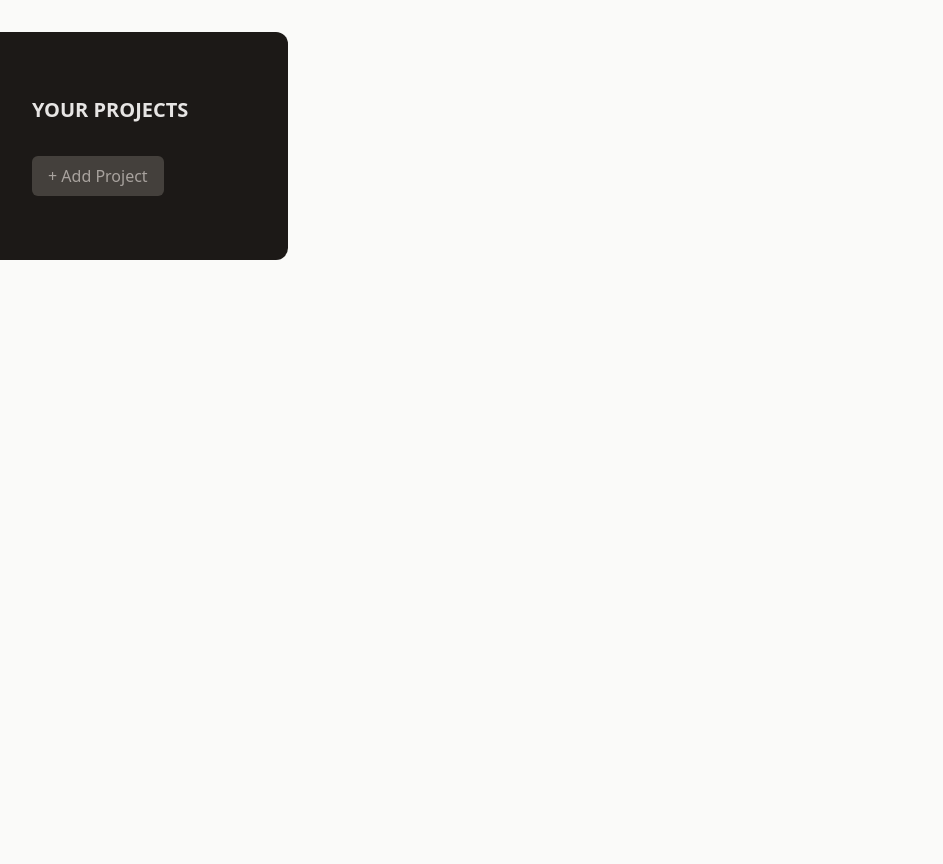
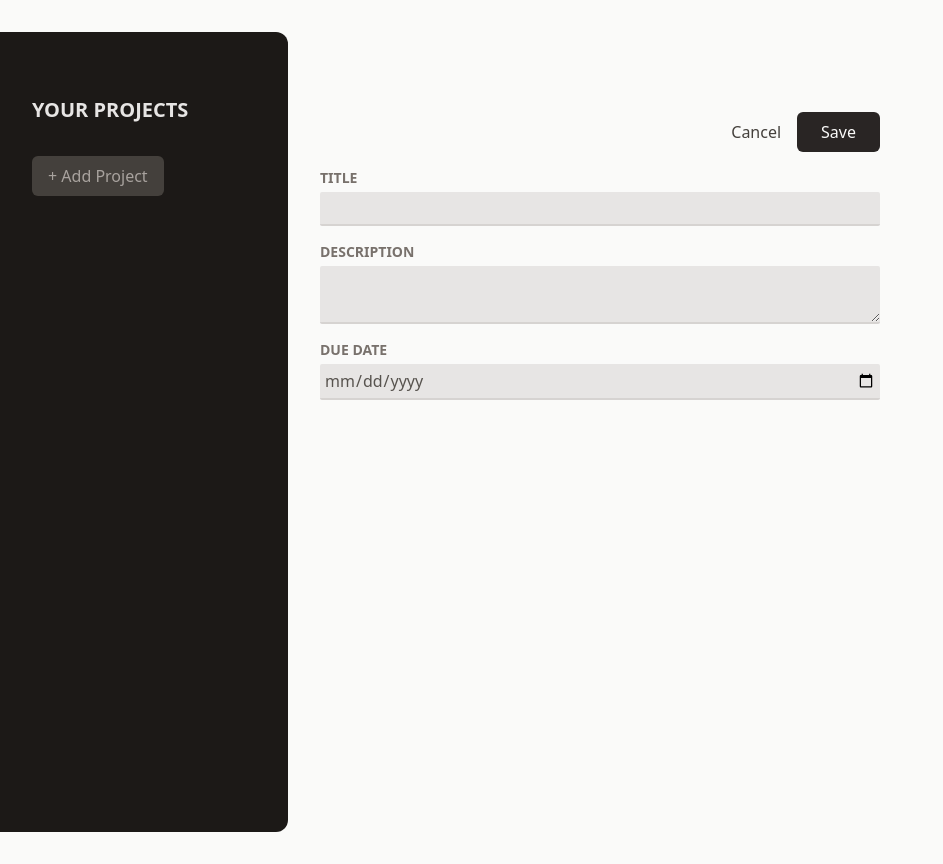
Before and after one commit to harshahossain/project-management, a React (Vite) app: page / in a window 1280 px wide. Both pictures are taken after a click on the button "+ Add Project". Shown: the whole page, without its empty margins (0-943 px from the left). Built offline with nearby package versions, Linux system fonts and the light colour scheme.

Commit message:
Made More Components
fixed up the landing page, also, added state for taking projects in

```diff
--- a/package.json
+++ b/package.json
@@ -11,7 +11,8 @@
   },
   "dependencies": {
     "react": "^18.2.0",
-    "react-dom": "^18.2.0"
+    "react-dom": "^18.2.0",
+    "uuid": "^9.0.1"
   },
   "devDependencies": {
     "@types/react": "^18.2.15",
--- a/src/App.jsx
+++ b/src/App.jsx
@@ -1,9 +1,58 @@
+import React, { useState } from "react";
+import NewProject from "./components/NewProject";
+import NoProjectSelected from "./components/NoProjectSelected";
 import ProjectSidebar from "./components/ProjectSidebar";
+import { v4 as uuidv4 } from "uuid";
 
 function App() {
+  const [projectState, setProjectState] = useState({
+    selectedProjectID: undefined,
+    projects: [],
+  });
+
+  function handleStartAddProject() {
+    setProjectState((prevState) => {
+      return {
+        ...prevState,
+        selectedProjectID: null,
+      };
+    });
+  }
+  //
+
+  function handleAddProject(projectData) {
+    // const newProject={
+    //   title:
+    //   description:
+    //   dueDate:
+    // }
+    const newProject = {
+      ...projectData,
+      id: uuidv4(),
+    };
+    setProjectState((prevState) => {
+      return {
+        ...prevState,
+        projects: [...prevState.projects, newProject],
+      };
+    });
+  }
+  //
+  //
+  console.log(projectState);
+  //
+  //
+  let content;
+  if (projectState.selectedProjectID === null) {
+    content = <NewProject onAdd={handleAddProject} />;
+  } else if (projectState.selectedProjectID === undefined) {
+    content = <NoProjectSelected onStartAddProject={handleStartAddProject} />;
+  }
+  //
   return (
-    <main className="h-screen my-8">
-      <ProjectSidebar />
+    <main className="h-screen my-8 flex gap-8">
+      <ProjectSidebar onStartAddProject={handleStartAddProject} />
+      {content}
     </main>
   );
 }
--- /dev/null
+++ b/src/components/Button.jsx
@@ -0,0 +1,10 @@
+export default function Button({ children, ...props }) {
+  return (
+    <button
+      {...props}
+      className="px-4 py-2 text-xs md:text-base rounded-md bg-stone-700 text-stone-400 hover:bg-amber-600 hover:text-amber-100"
+    >
+      {children}
+    </button>
+  );
+}
--- a/src/components/Input.jsx
+++ b/src/components/Input.jsx
@@ -1 +1,20 @@
 //basically wrapper for NewProject
+import { forwardRef } from "react";
+
+const Input = forwardRef(function Input({ label, textarea, ...props }, ref) {
+  const classes =
+    "focus:outline-none focus:border-stone-600 w-full p-1 border-b-2 rounded-sm text-stone-600 bg-stone-200 border-stone-300";
+  return (
+    <p className="flex flex-col gap-1 my-4">
+      <label className="text-sm font-bold uppercase text-stone-500">
+        {label}
+      </label>
+      {textarea ? (
+        <textarea ref={ref} className={classes} {...props} />
+      ) : (
+        <input ref={ref} className={classes} {...props} />
+      )}
+    </p>
+  );
+});
+export default Input;
--- a/src/components/NewProject.jsx
+++ b/src/components/NewProject.jsx
@@ -1,27 +1,49 @@
-export default function NewProject() {
+import React, { useRef } from "react";
+import Input from "./Input.jsx";
+
+export default function NewProject({ onAdd }) {
+  //we could also do textarea={true}
+  const titleRef = useRef();
+  const descriptionRef = useRef();
+  const dueDateRef = useRef();
+  //
+
+  function handleSave() {
+    const enteredTitle = titleRef.current.value;
+    const enteredDescription = descriptionRef.current.value;
+    const enteredDueDate = dueDateRef.current.value;
+
+    //validation to be added...
+
+    onAdd({
+      title: enteredTitle,
+      description: enteredDescription,
+      dueDate: enteredDueDate,
+    });
+  }
+
+  //
   return (
-    <div>
-      <menu>
+    <div className="w-[35rem] mt-16">
+      <menu className="flex items-center justify-end gap-4 my-4">
         <li>
-          <button>Cancel</button>
+          <button className="text-stone-700 hover:text-stone-900">
+            Cancel
+          </button>
         </li>
         <li>
-          <button>Save</button>
+          <button
+            onClick={handleSave}
+            className="px-6 py-2 rounded-md bg-stone-800 text-stone-50 hover:bg-stone-950"
+          >
+            Save
+          </button>
         </li>
       </menu>
       <div>
-        <p>
-          <label>Title</label>
-          <input />
-        </p>
-        <p>
-          <label>Description</label>
-          <textarea></textarea>
-        </p>
-        <p>
-          <label>Due Date</label>
-          <input />
-        </p>
+        <Input type="text" ref={titleRef} label="Title" />
+        <Input ref={descriptionRef} label="Description" textarea />
+        <Input type="date" ref={dueDateRef} label="Due Date" />
       </div>
     </div>
   );
--- /dev/null
+++ b/src/components/NoProjectSelected.jsx
@@ -0,0 +1,23 @@
+import noProjectImg from "../assets/no-projects.png";
+import Button from "./Button";
+
+export default function NoProjectSelected({ onStartAddProject }) {
+  return (
+    <div className="mt-24 text-center w-2/3">
+      <img
+        className="w-16 h-16 object-contain mx-auto"
+        src={noProjectImg}
+        alt="An Empty Task List"
+      />
+      <h2 className="text-xl font-bold text-stone-500 my-4">
+        No Project Selected
+      </h2>
+      <p className="text-stone-400 mb-4">
+        Select a project or get started with a new one
+      </p>
+      <p className="mt-8">
+        <Button onClick={onStartAddProject}>Create New Project</Button>
+      </p>
+    </div>
+  );
+}
--- a/src/components/ProjectSidebar.jsx
+++ b/src/components/ProjectSidebar.jsx
@@ -1,13 +1,13 @@
-export default function ProjectSidebar() {
+import Button from "./Button";
+
+export default function ProjectSidebar({ onStartAddProject }) {
   return (
     <aside className="w-1/3 px-8 py-16 bg-stone-900 text-stone-50 md:w-72  rounded-r-xl">
       <h2 className="mb-8 font-bold uppercase md:text-xl text-stone-200">
         Your Projects
       </h2>
       <div>
-        <button className="px-4 py-2 text-xs md:text-base rounded-md bg-stone-700 text-stone-400 hover:bg-amber-600 hover:text-amber-100">
-          + Add Project
-        </button>
+        <Button onClick={onStartAddProject}>+ Add Project</Button>
       </div>
       <ul></ul>
     </aside>
```
Also changed, not shown: 1 other file (tests, documents, lock files or other folders).
